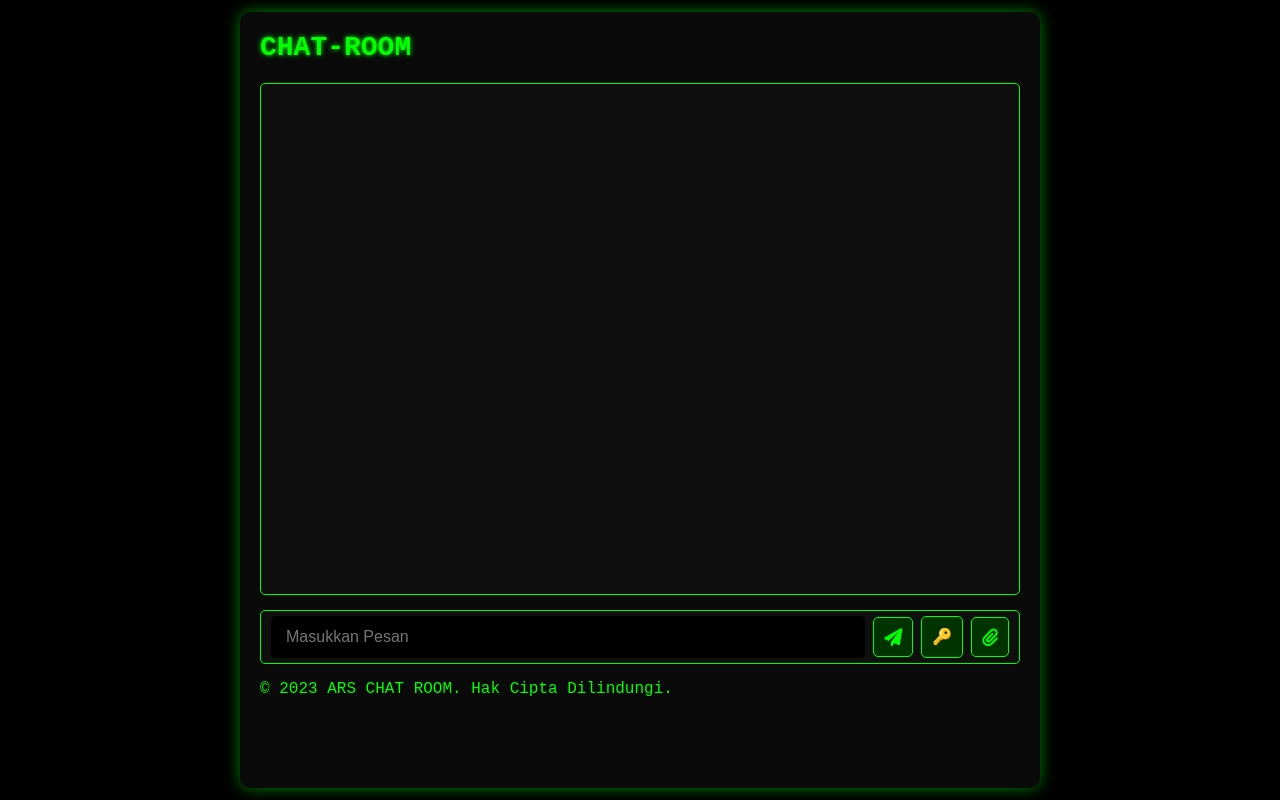
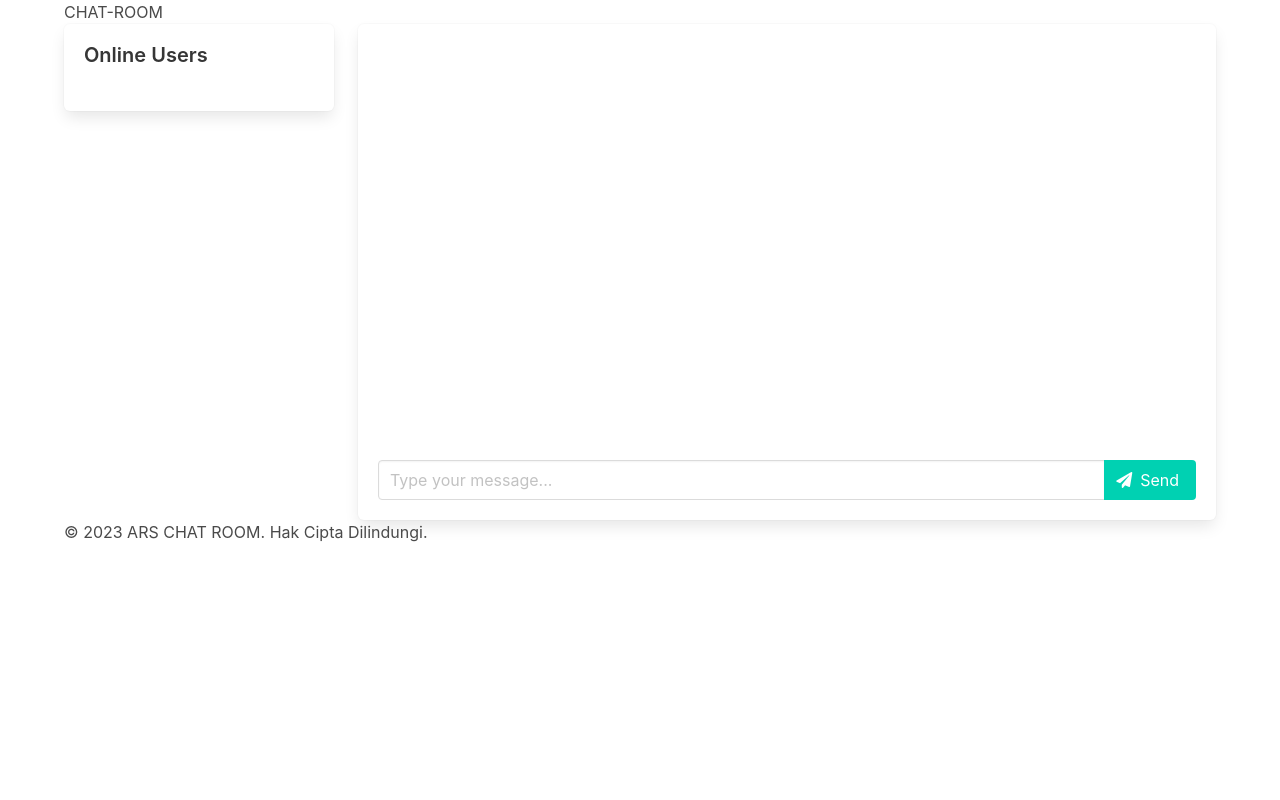
Before and after one commit to aris0996/chat-mqtt, a Flask app: page / in a window 1280 px wide. Run offline with Flask 3, Linux system fonts and the light colour scheme; some libraries are stand-ins or nearby versions.

Commit message:
style dengan bulma

```diff
--- a/static/styles.css
+++ /dev/null
@@ -1,253 +0,0 @@
-body {
-    font-family: 'Courier New', monospace;
-    margin: 0;
-    padding: 0;
-    background-color: #000000;
-    display: flex;
-    justify-content: center;
-    align-items: center;
-    min-height: 100vh;
-    color: #00ff00;
-}
-.container {
-    width: 95%;
-    max-width: 800px;
-    background-color: #0a0a0a;
-    border-radius: 10px;
-    box-shadow: 0 0 15px rgba(0, 255, 0, 0.5);
-    padding: 20px;
-    box-sizing: border-box;
-    display: flex;
-    flex-direction: column;
-    margin-top: 7px;
-    margin-bottom: 8px;
-    height: 97vh;
-    overflow: hidden;
-}
-h1 {
-    text-align: center;
-    color: #00ff00;
-    font-size: 28px;
-    margin-top: 7px;
-    margin-bottom: 20px;
-    font-weight: 600;
-    text-shadow: 0 0 5px #00ff00;
-}
-.chat-container {
-    flex: 1;
-    overflow-y: auto;
-    padding: 15px;
-    margin-bottom: 15px;
-    background-color: #0f0f0f;
-    border-radius: 5px;
-    border: 1px solid #00ff00;
-    height: 60vh;
-    max-height: 60vh;
-}
-.message {
-    margin-bottom: 15px;
-    padding: 10px 12px;
-    border-radius: 5px;
-    max-width: 75%;
-    clear: both;
-    overflow-wrap: break-word;
-    position: relative;
-    box-shadow: 0 0 5px rgba(0, 255, 0, 0.3);
-}
-.message.sent {
-    float: right;
-    background-color: #004d00;
-    border: 1px solid #00ff00;
-    color: #ffffff;
-    margin-left: 25%;
-}
-.message.received {
-    float: left;
-    background-color: #001a00;
-    border: 1px solid #00ff00;
-    color: #00ff00;
-    margin-right: 25%;
-}
-.message img {
-    max-width: 100%;
-    border-radius: 5px;
-}
-.timestamp {
-    font-size: 0.7em;
-    color: #00cc00;
-    position: absolute;
-    bottom: -18px;
-    right: 5px;
-}
-.input-container {
-    display: flex;
-    align-items: center;
-    margin-top: 15px;
-    background-color: #0f0f0f;
-    border-radius: 5px;
-    padding: 5px 10px;
-    border: 1px solid #00ff00;
-}
-input[type="text"], input[type="file"] {
-    flex: 1;
-    padding: 12px 15px;
-    font-size: 16px;
-    border: none;
-    border-radius: 5px;
-    background-color: #000000;
-    box-sizing: border-box;
-    outline: none;
-    color: #00ff00;
-}
-input[type="file"] {
-    display: none;
-}
-.send-icon, .file-label, .key-icon {
-    padding: 10px;
-    font-size: 18px;
-    background-color: #003300;
-    color: #00ff00;
-    border: 1px solid #00ff00;
-    cursor: pointer;
-    border-radius: 5px;
-    display: flex;
-    align-items: center;
-    justify-content: center;
-    outline: none;
-    margin-left: 8px;
-    transition: background-color 0.3s ease;
-}
-.key-icon {
-    font-size: 16px;
-}
-.send-icon:hover, .file-label:hover, .key-icon:hover {
-    background-color: #004d00;
-}
-.button-ok {
-    background-color: #003300;
-    color: #00ff00;
-    border: 1px solid #00ff00;
-    cursor: pointer;
-    border-radius: 5px;
-    font-size: 14px;
-    padding: 8px 15px;
-    outline: none;
-    transition: background-color 0.3s ease;
-}
-.button-ok:hover {
-    background-color: #004d00;
-}
-.mic-icon {
-    padding: 10px;
-    font-size: 18px;
-    background-color: #003300;
-    color: #00ff00;
-    border: 1px solid #00ff00;
-    cursor: pointer;
-    border-radius: 5px;
-    display: flex;
-    align-items: center;
-    justify-content: center;
-    outline: none;
-    margin-left: 8px;
-    transition: background-color 0.3s ease;
-}
-.mic-icon:hover {
-    background-color: #004d00;
-}
-.call-container {
-    display: flex;
-    justify-content: center;
-    margin-bottom: 15px;
-}
-#startCall, #endCall {
-    padding: 10px 20px;
-    font-size: 16px;
-    background-color: #003300;
-    color: #00ff00;
-    border: 1px solid #00ff00;
-    cursor: pointer;
-    border-radius: 5px;
-    outline: none;
-    transition: background-color 0.3s ease;
-}
-#startCall:hover, #endCall:hover {
-    background-color: #004d00;
-}
-#endCall {
-    background-color: #330000;
-    border-color: #ff0000;
-    color: #ff0000;
-}
-#endCall:hover {
-    background-color: #4d0000;
-}
-@media (max-width: 600px) {
-    .container {
-        width: 100%;
-        height: 100vh;
-        border-radius: 0;
-    }
-    h1 {
-        font-size: 24px;
-    }
-    .input-container {
-        flex-wrap: wrap;
-    }
-    input[type="text"], input[type="file"] {
-        width: 100%;
-        margin-bottom: 10px;
-    }
-    .send-icon, .file-label, .key-icon {
-        font-size: 16px;
-        padding: 8px;
-    }
-    .chat-container {
-        height: 70vh;
-        max-height: 70vh;
-    }
-}
-
-.header-container {
-    display: flex;
-    justify-content: space-between;
-    align-items: center;
-    margin-bottom: 20px;
-}
-
-h1 {
-    margin: 0;
-    flex-grow: 1;
-    text-align: left;
-}
-
-.call-container {
-    display: flex;
-    gap: 10px;
-}
-
-#startCall, #endCall {
-    padding: 8px 15px;
-    font-size: 14px;
-    background-color: #003300;
-    color: #00ff00;
-    border: 1px solid #00ff00;
-    cursor: pointer;
-    border-radius: 5px;
-    outline: none;
-    transition: background-color 0.3s ease;
-}
-
-#startCall:hover, #endCall:hover {
-    background-color: #004d00;
-}
-
-#endCall {
-    background-color: #330000;
-    border-color: #ff0000;
-    color: #ff0000;
-}
-
-#endCall:hover {
-    background-color: #4d0000;
-}
--- a/templates/base.html
+++ b/templates/base.html
@@ -4,8 +4,11 @@
     <meta charset="UTF-8">
     <meta name="viewport" content="width=device-width, initial-scale=1.0">
     <title>{% block title %}CHAT ROOM{% endblock %}</title>
-    <link rel="stylesheet" href="https://cdnjs.cloudflare.com/ajax/libs/font-awesome/6.0.0-beta3/css/all.min.css">
-    <link rel="stylesheet" href="{{ url_for('static', filename='styles.css') }}">
+    <!-- Bulma CSS -->
+    <link rel="stylesheet" href="https://cdn.jsdelivr.net/npm/bulma@0.9.4/css/bulma.min.css">
+    <!-- Font Awesome -->
+    <link rel="stylesheet" href="https://cdnjs.cloudflare.com/ajax/libs/font-awesome/5.15.4/css/all.min.css">
+    <link rel="stylesheet" href="{{ url_for('static', filename='css/style.css') }}">
     {% block extra_css %}{% endblock %}
 </head>
 <body>
--- a/templates/coba.html
+++ b/templates/coba.html
@@ -9,20 +9,44 @@
 {% endblock %}
 
 {% block content %}
-    <div class="chat-container" id="chat-container"></div>
-    <div class="input-id-container" id="inputId" style="display: none;">
-        <input type="text" id="subscribeTopicInput" placeholder="Masukkan ID Anda">
-        <input type="text" id="topicInput" placeholder="Masukkan Tujuan">
-        <button class="button-ok" onclick="subscribeTopic()">OK</button>
+<div class="columns">
+    <div class="column is-3">
+        <!-- User List -->
+        <div class="box">
+            <h3 class="title is-5">Online Users</h3>
+            <div class="menu">
+                <ul class="menu-list" id="userList">
+                    <!-- Users will be added here dynamically -->
+                </ul>
+            </div>
+        </div>
     </div>
-    <div class="input-container">
-        <input type="text" id="messageInput" placeholder="Masukkan Pesan">
-        <span class="send-icon" onclick="sendMessage()"><i class="fas fa-paper-plane"></i></span>
-        <span class="key-icon" onclick="toggleInputId()">🔑</span>
-        <label for="fileInput" class="file-label"><i class="fas fa-paperclip"></i></label>
-        <input type="file" id="fileInput" accept="image/*" onchange="sendImage()">
+
+    <div class="column is-9">
+        <!-- Chat Area -->
+        <div class="box">
+            <div id="messages" class="messages" style="height: 400px; overflow-y: auto; margin-bottom: 1rem;">
+                <!-- Messages will appear here -->
+            </div>
+
+            <div class="field has-addons">
+                <div class="control is-expanded">
+                    <input class="input" type="text" id="message" placeholder="Type your message...">
+                </div>
+                <div class="control">
+                    <button class="button is-primary" onclick="sendMessage()">
+                        <span class="icon">
+                            <i class="fas fa-paper-plane"></i>
+                        </span>
+                        <span>Send</span>
+                    </button>
+                </div>
+            </div>
+        </div>
     </div>
+</div>
 {% endblock %}
+
 
 {% block extra_js %}
     <script src="https://cdnjs.cloudflare.com/ajax/libs/socket.io/4.0.1/socket.io.js"></script>
```
